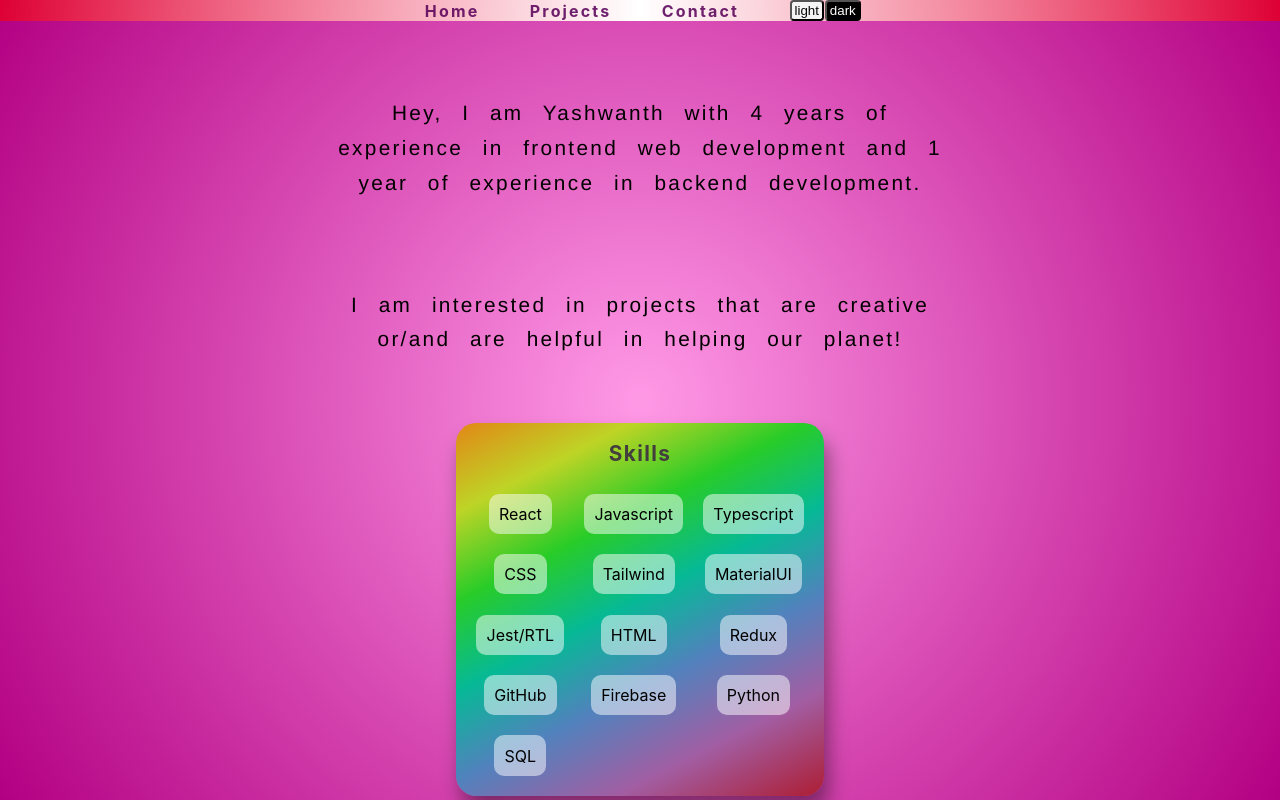
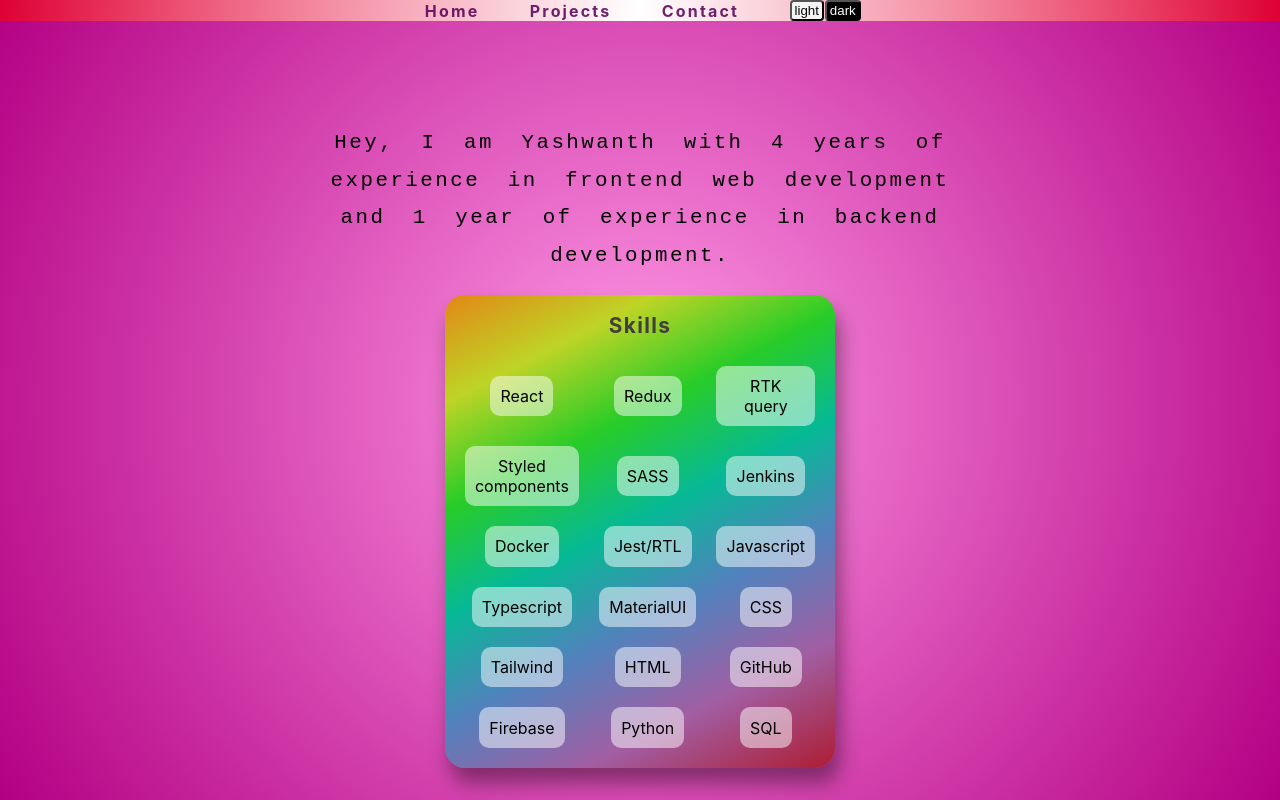
Before and after one commit to yashwanthwebdev/portfolio-pro, a React (Create React App) app: page /home in a window 1280 px wide. Built offline with nearby package versions, Linux system fonts and the light colour scheme.

Commit message:
changed font

```diff
--- a/src/Components/Home/Home.js
+++ b/src/Components/Home/Home.js
@@ -7,14 +7,19 @@ function Home() {
   const [theme] = useOutletContext();
   const skills = [
     "React",
+    "Redux",
+    "RTK query",
+    "Styled components",
+    "SASS",
+    "Jenkins",
+    "Docker",
+    "Jest/RTL",
     "Javascript",
     "Typescript",
+    "MaterialUI",
     "CSS",
     "Tailwind",
-    "MaterialUI",
-    "Jest/RTL",
     "HTML",
-    "Redux",
     "GitHub",
     "Firebase",
     "Python",
@@ -32,13 +37,14 @@ function Home() {
               ? "'Franklin Gothic Medium', 'Arial Narrow', Arial, sans-serif"
               : "'Franklin Gothic Medium', 'Arial Narrow', Arial, sans-serif",
           lineHeight: "3ch",
+          fontFamily: "monospace",
         }}
       >
         Hey, I am Yashwanth with 4 years of experience in frontend web
         development and 1 year of experience in backend development.
       </p>
 
-      <p
+      {/* <p
         className={style.intro}
         style={{
           color: theme == "light" ? "black" : "white",
@@ -51,7 +57,7 @@ function Home() {
       >
         I am interested in projects that are creative or/and are helpful in
         helping our planet!
-      </p>
+      </p> */}
 
       <div
         className={style.skillsMainContainer}
@@ -81,6 +87,7 @@ function Home() {
           {skills.map((element, index) => (
             <span
               className={theme === "dark" ? style.skillLight : style.skillDark}
+              style={{ textAlign: "center" }}
             >
               {element}
             </span>
--- a/src/Components/Home/Home.module.css
+++ b/src/Components/Home/Home.module.css
@@ -2,7 +2,7 @@
   display: grid;
   grid-template-rows: minmax(5ch, min-content) repeat(
       auto-fit,
-      minmax(20ch, min-content)
+      minmax(30ch, min-content)
     );
 
   margin-left: auto;
```
